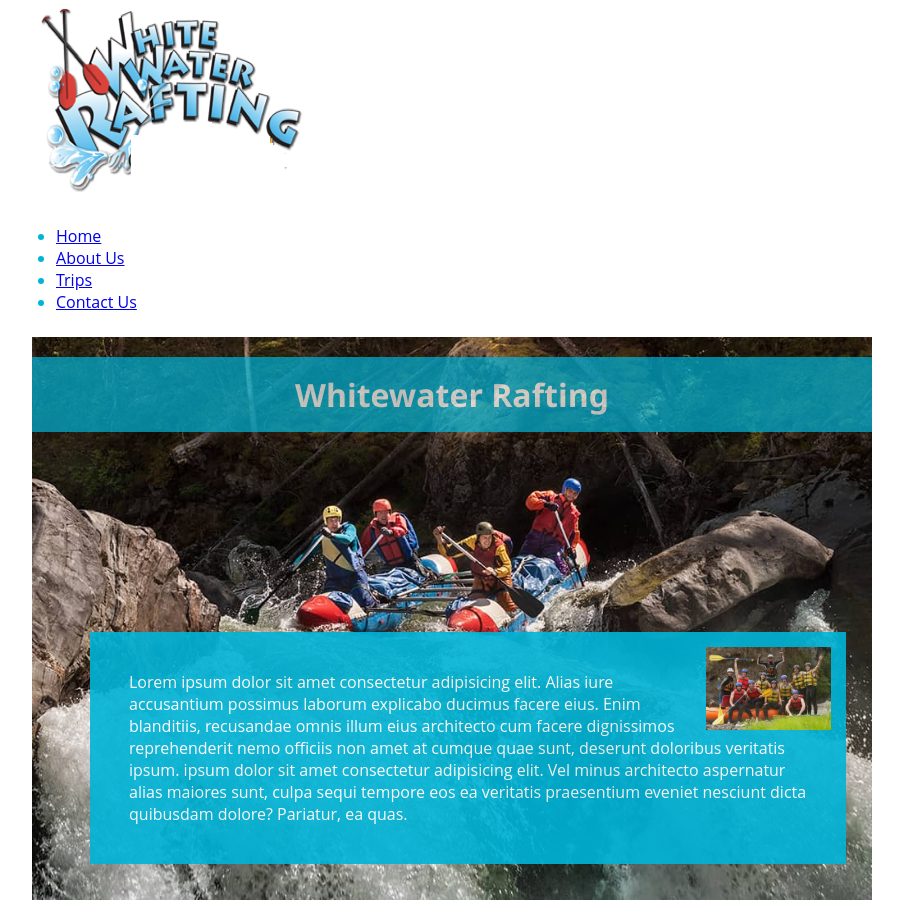
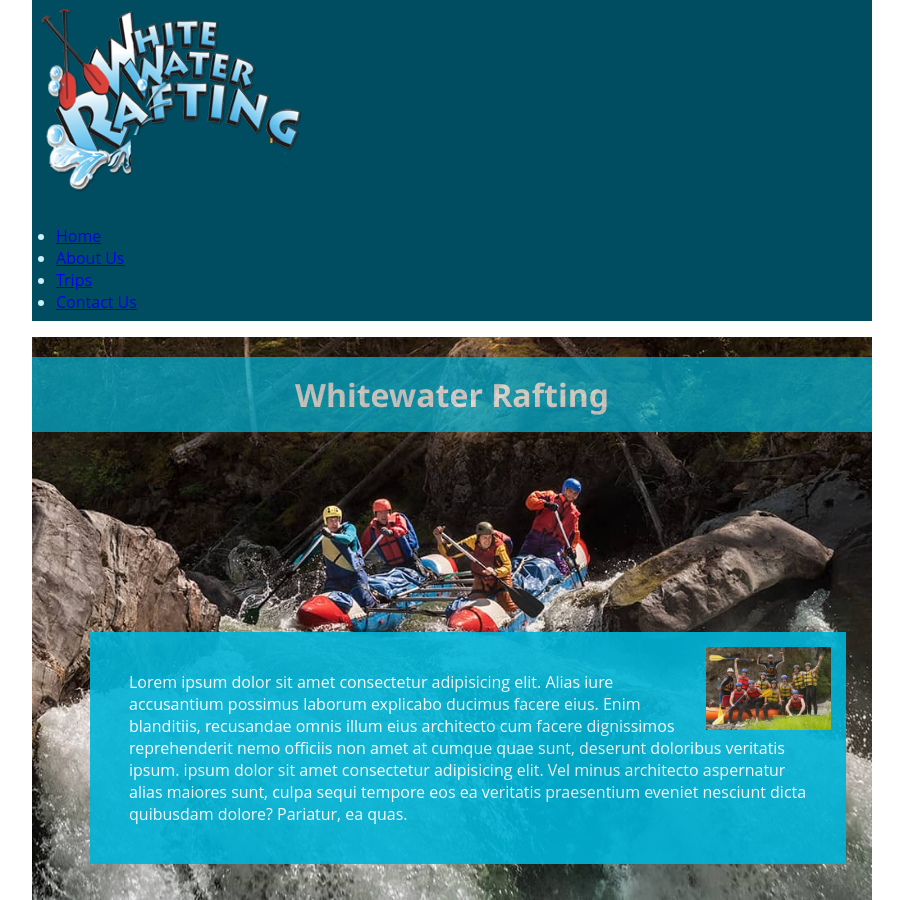
Before and after one commit to eliseopz05/wdd130, a plain HTML site: page wwr/about.html in a window 1280 px wide. Shown: the top 900 px of the page, without its empty margins (188-1091 px from the left). Drawn offline with Linux system fonts and the light colour scheme.

Commit message:
more corrections

```diff
--- a/wwr/about.html
+++ b/wwr/about.html
@@ -1,8 +1,9 @@
 <!DOCTYPE html>
 <html lang="en">
-<link rel="stylesheet" href="styles/rafting.css">
+
 
 <head>
+    <link rel="stylesheet" href="styles/rafting.css">
     <meta charset="UTF-8">
     <meta name="viewport" content="width=device-width, initial-scale=1.0">
     <meta name="description" content="Whitewater rafting is a type of recreation that involves navigating a non-motorized watercraft down free flowing rivers.">
--- a/wwr/styles/rafting.css
+++ b/wwr/styles/rafting.css
@@ -5,6 +5,11 @@
     --accent2-color: #caf0f8;
     --heading-font: "Montserrat", "Segoe UI", sans-serif;
     --body-font: "Open Sans", "Helvetica Neue", sans-serif;
+}
+
+header {
+    background-color: var(--primary-color);
+    color: var(--accent2-color);
 }
 
 * {
```
